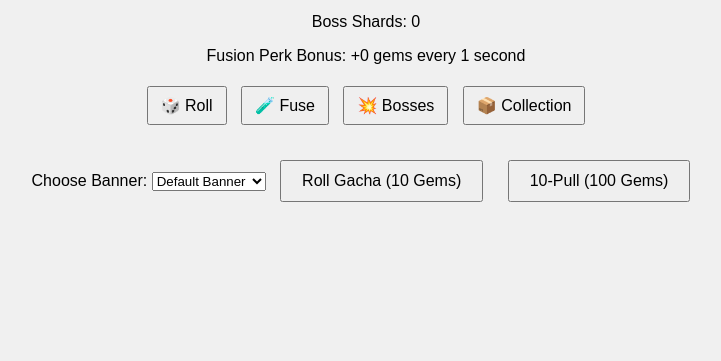
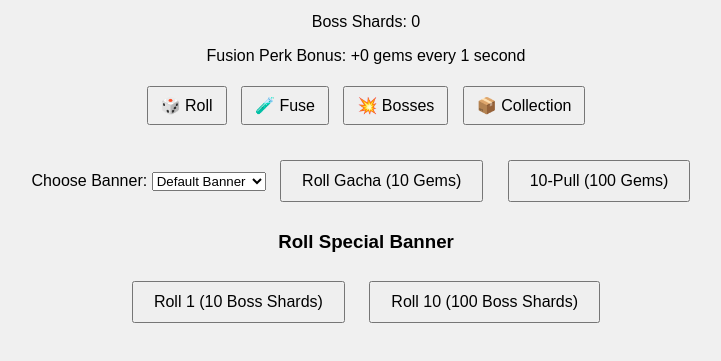
Before and after one commit to jlspooki/idlegacha, a plain HTML site: page index.html in a window 1280 px wide. Shown: the part 129-490 px from the top of the page, without its empty margins (274-995 px from the left). Drawn offline with Linux system fonts and the light colour scheme.

Commit message:
Update index.html

```diff
--- a/index.html
+++ b/index.html
@@ -49,6 +49,11 @@
 
     <!-- Display roll results -->
     <div id="rollResult" class="resultBox"></div>
+
+    <h3>Roll Special Banner</h3>
+<button onclick="rollSpecial(1)">Roll 1 (10 Boss Shards)</button>
+<button onclick="rollSpecial(10)">Roll 10 (100 Boss Shards)</button>
+
   </div>
 
   <!-- 🧪 Fuse Tab: fuse units to gain perks -->
```
